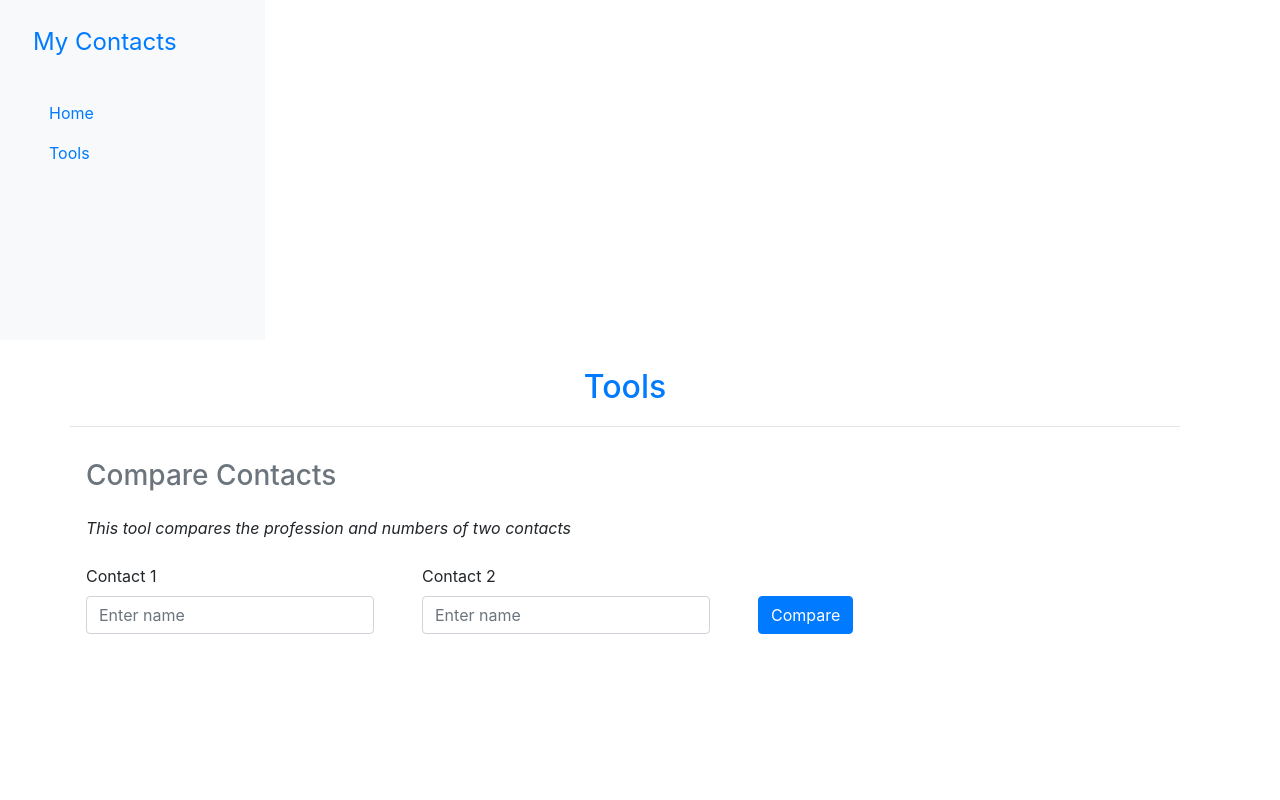
After one commit to LamaFakhreddine/EECE-438, a Django app: template Lab 6/lab6/main/templates/tools.html in a window 1280 px wide. The commit adds this page. Run offline with Django 3.2, Linux system fonts and the light colour scheme; the template is opened without the code that fills it, so the values that code supplies are empty; some libraries are stand-ins or nearby versions.

Commit message:
finished assignment 7

```diff
--- a/Lab 6/lab6/main/templates/base.html
+++ b/Lab 6/lab6/main/templates/base.html
@@ -12,18 +12,32 @@
     {% endblock title %}
   </head>
   <body>
-      {% load crispy_forms_tags %}
-
-      <nav class="navbar navbar-light bg-light">
-        <a class="navbar-brand mx-auto" href="">
+    <div class="row w-100 vh-100">
+      <div class="d-flex flex-column flex-shrink-0 p-4 bg-light" style="width: 280px;">
+        <a href="/" style="font-size: 1.5rem;" class="d-flex align-items-center pl-4 mb-3 mb-md-0 me-md-auto link-dark text-decoration-none">
           My Contacts
         </a>
-      </nav>
-      <br><br>
+        <hr/>
+        <ul class="nav nav-pills flex-column mb-auto">
+          <li class="nav-item pl-4">
+            <a href="{% url 'contactList' %}" class="nav-link link-dark" aria-current="page">
+              Home
+            </a>
+          </li>
+          <li class="nav-item pl-4">
+            <a href="{% url 'useTools' %}" class="nav-link link-dark">
+              Tools
+            </a>
+          </li>
+        </ul>
+        <hr />
+      </div>
 
-      <div class="container">
+      <div class="container pt-4">
         {% block content %}
         {% endblock content %}
       </div>
+    </div>
+
   </body>
 </html>
--- /dev/null
+++ b/Lab 6/lab6/main/templates/tools.html
@@ -0,0 +1,64 @@
+{% extends 'base.html' %}
+
+{% block title %}
+    <title>Tools</title>
+{% endblock title %}
+
+{% block content %}
+<h2 class="text-center p-1 text-primary">Tools</h2>
+<hr/>
+
+<div class="p-3">
+    <h3 class="text-left mb-4 text-secondary">Compare Contacts</h3>
+
+    <form action="{% url 'useTools' %}" method="get">
+        <div class="form-group">
+            <p id="compareHelp" class="form-text mb-4 font-italic">This tool compares the profession and numbers of two contacts</p>
+            <div class="d-flex">
+                <div class="mr-5" style="width: 18rem;">
+                    <label for="contact1">Contact 1</label>
+                    <input type="text" class="form-control" id="contact1" name="contact1" aria-describedby="contact1" placeholder="Enter name" required>
+                </div>
+                <div class="mr-5" style="width: 18rem;">
+                    <label for="contact1">Contact 2</label>
+                    <input type="text" class="form-control" id="contact2" name="contact2" aria-describedby="contact2" placeholder="Enter name" required>
+                </div>
+                <button class ="btn btn-primary align-self-end h-50" type="submit" name= "submit_button" id= "submit_button">Compare</button>
+            </div>
+        </div>
+        <br/>
+    </form>
+
+    {% if contact1 is not None and contact2 is not None %}
+        <div class="d-flex flex-wrap mt-3 mb-4">
+            <div class="card mr-5" style="width: 18rem;">
+                <div class="card-body">
+                    <h5 class="card-title mb-3">{{ contact1.name }}</h5>
+                    <p class="card-text"><span class="font-weight-bold">Profession:</span> {{ contact1.profession }}</p>
+                    <p class="card-text"><span class="font-weight-bold">Tel Number:</span> {{ contact1.telephonNumber }}</p>
+                    <p class="card-text"><span class="font-weight-bold">Mob Number:</span> {{ contact1.mobileNumber }}</p>
+                </div>
+            </div>
+            <div class="card mr-5" style="width: 18rem;">
+                <div class="card-body">
+                    <h5 class="card-title mb-3">{{ contact2.name }}</h5>
+                    <p class="card-text"><span class="font-weight-bold">Profession:</span> {{ contact2.profession }}</p>
+                    <p class="card-text"><span class="font-weight-bold">Tel Number:</span> {{ contact2.telephonNumber }}</p>
+                    <p class="card-text"><span class="font-weight-bold">Mob Number:</span> {{ contact2.mobileNumber }}</p>
+                </div>
+            </div>
+                <p class="font-weight-bold {% if isMatch%}text-success{% else %}text-danger{% endif %} align-self-center"
+                    style="font-size: 1.25rem;">
+                    {% if isMatch%}
+                        It's a Match!
+                    {% else %}
+                        No Match
+                    {% endif %}
+                </p>
+        </div>
+
+        <hr/>
+    {% endif %}
+</div>
+
+{% endblock content %}
--- a/Lab 6/lab6/main/urls.py
+++ b/Lab 6/lab6/main/urls.py
@@ -7,5 +7,7 @@ urlpatterns = [
     path("search/", views.searchContacts, name="searchContacts"),
     path("create/", views.createContact, name="createContact"),
     path("edit/<str:pk>/", views.editContact, name="editContact"),
-    path("delete/<str:pk>/", views.deleteContact, name="deleteContact")
+    path("delete/<str:pk>/", views.deleteContact, name="deleteContact"),
+    path("tools/", views.useTools, name="useTools"),
+    path("sort/<str:key>/", views.sortContacts, name="sortContacts")
 ]
```
Also changed, not shown: Lab 6/lab6/main/templates/contactList.html (+9 -5 lines), Lab 6/lab6/main/views.py (+32 -1 lines), Lab 6/lab6/db.sqlite3, Lab 6/lab6/main/forms.py (line endings or trailing spaces).
